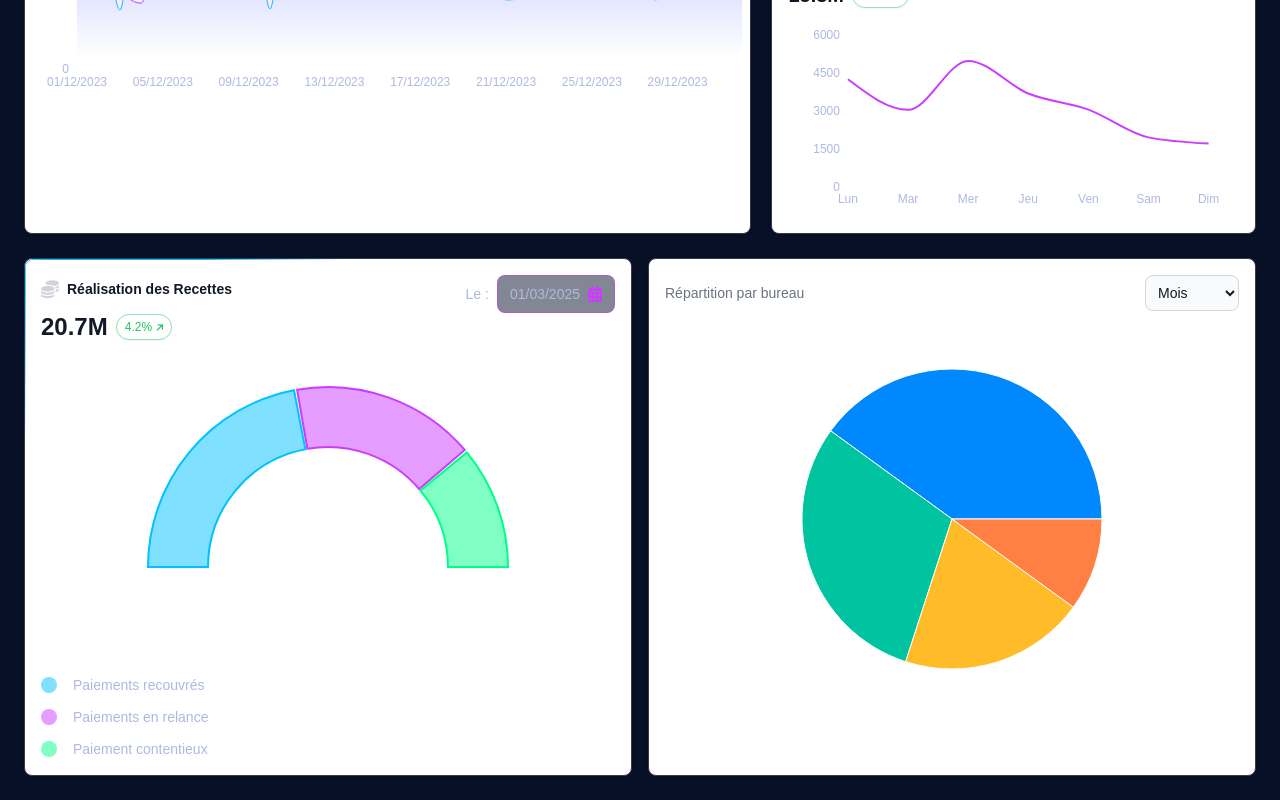
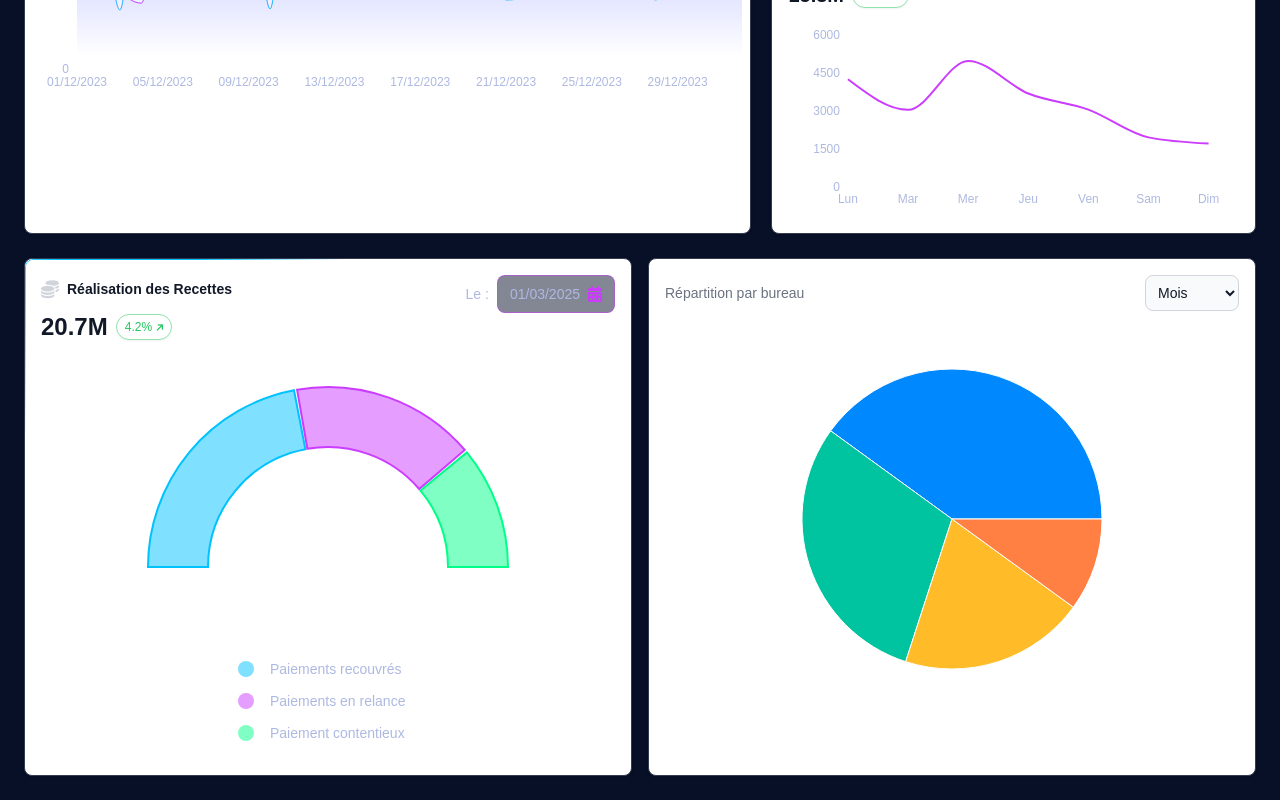
Before and after one commit to Kalixor/djib_2, a React (Vite) app: page / in a window 1280 px wide. Shown: the part 638-1438 px from the top of the page. Built offline with nearby package versions, Linux system fonts and the light colour scheme; a web font is replaced by a local one.

Commit message:
Initial commit from your app

```diff
--- a/src/components/charts/PieChartOffice.jsx
+++ b/src/components/charts/PieChartOffice.jsx
@@ -78,7 +78,7 @@ export default function PieChartOffice({ filters, setFilters }) {
       </div>
 
       {/* Chart Container */}
-      <div className="h-96 mt-8">
+      <div className="h-96 mt-8 relative">
         <ResponsiveContainer width="100%" height="100%">
           <RePieChart>
             <Pie
@@ -104,18 +104,17 @@ export default function PieChartOffice({ filters, setFilters }) {
             <Tooltip />
           </RePieChart>
         </ResponsiveContainer>
-      </div>
 
-      {/* Legend */}
-      <div className="absolute bottom-4 left-0 right-0 px-4 z-10">
+        {/* Legend - Centered below chart */}
+        <div className="absolute bottom-4 left-1/2 transform -translate-x-1/2 w-[180px]">
           <div className="flex flex-col gap-3">
             {data.map((entry, index) => (
-            <div key={index} className="flex justify-between items-center">
+              <div key={index} className="flex items-center gap-4">
                 <div
                   className="w-4 h-4 rounded-full"
                   style={{ backgroundColor: COLORS[index % COLORS.length] }}
                 />
-              <span className="text-sm font-medium text-card-text flex-1 ml-4">
+                <span className="text-sm font-medium text-card-text">
                   {entry.name}
                 </span>
               </div>
@@ -123,5 +122,6 @@ export default function PieChartOffice({ filters, setFilters }) {
           </div>
         </div>
       </div>
+    </div>
   )
 }
```
Lines whose indentation alone changed are shown as unchanged.
